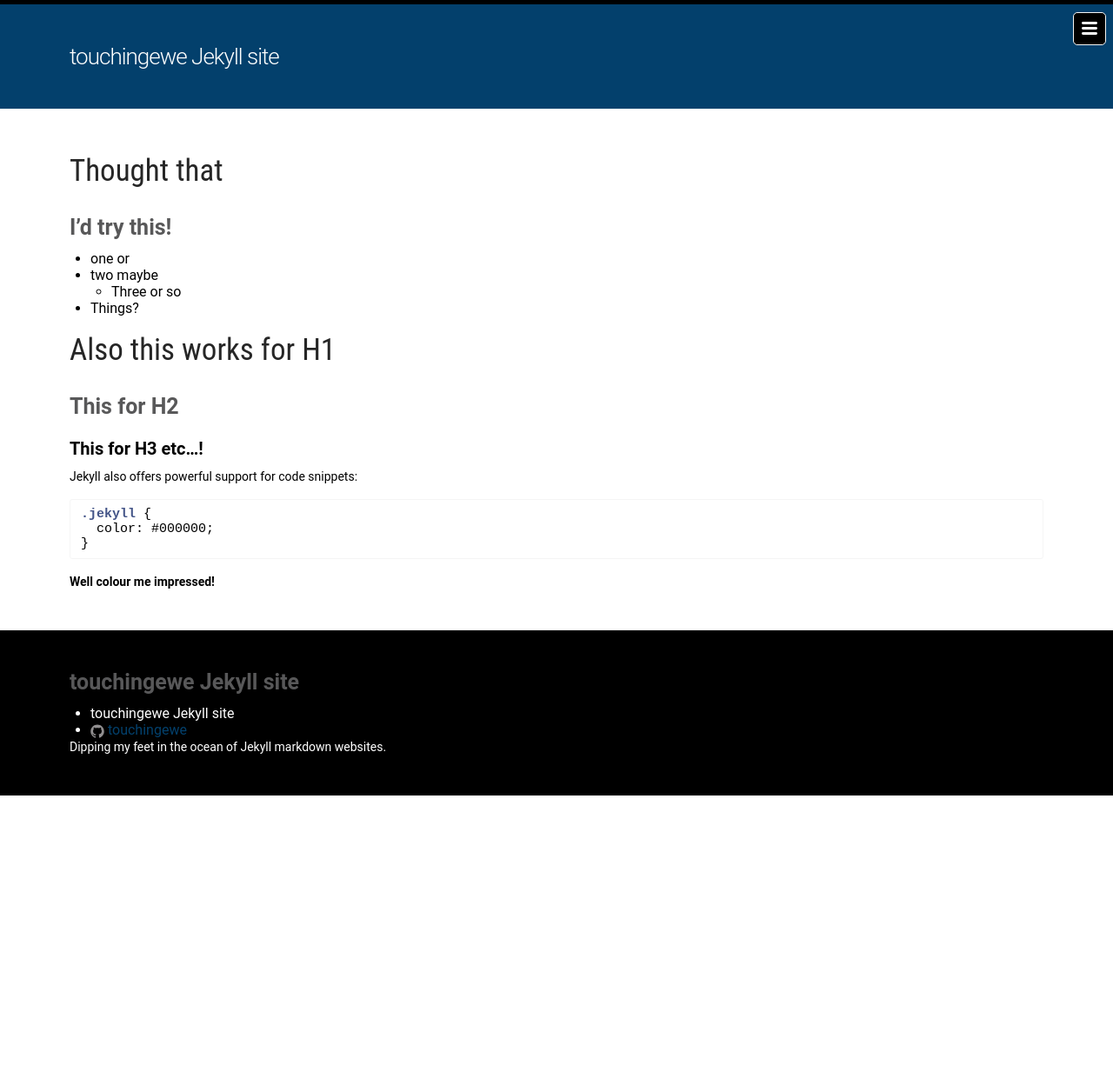
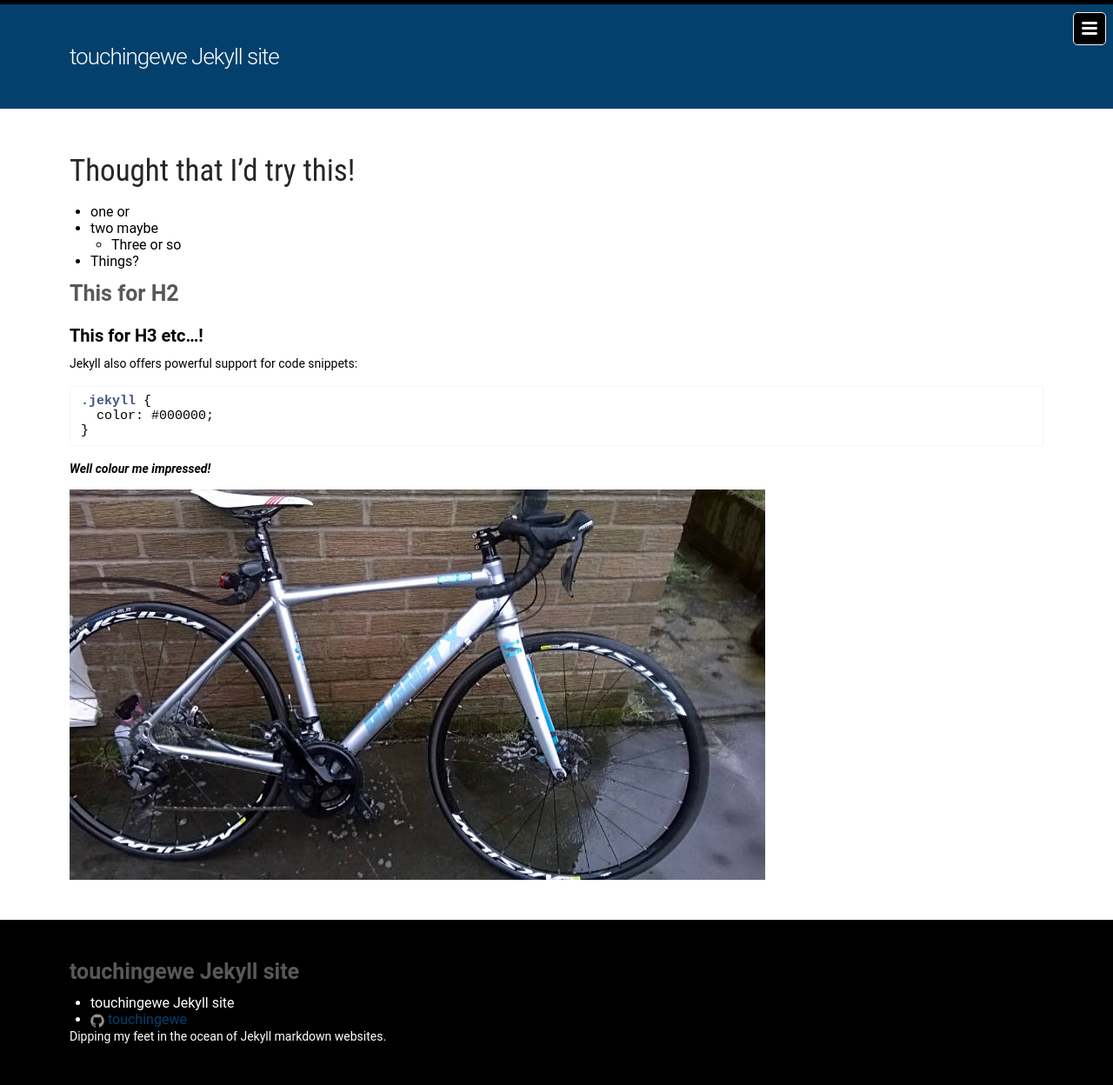
Before and after one commit to touchingewe/touchingewe.github.io, a Jekyll site: the page built from _posts/2017-01-12-a-second-post.markdown, in a window 1280 px wide. Shown: the whole page at 87% size. Built offline with Jekyll 4.4.1, drawn with Linux system fonts in a browser that asks for light colours; before the commit the page ends 915 px from its top, so only the background shows below that.

Commit message:
Altered text in prose added image

```diff
--- a/_posts/2017-01-12-a-second-post.markdown
+++ b/_posts/2017-01-12-a-second-post.markdown
@@ -1,22 +1,18 @@
 ---
 layout: post
-title:  "A second post"
-date:   2017-01-12 13:18:10 +0000
+title: A second post
+date: '2017-01-12 13:18:10 +0000'
 categories: jekyll
+published: true
 ---
 
-Thought that
-=
-
-I'd try this!
--
+# Thought that I'd try this!
 
 * one or
 * two maybe
   * Three or so
 * Things?
 
-# Also this works for H1
 ## This for H2
 ### This for H3 etc...!
 
@@ -29,4 +25,6 @@ Jekyll also offers powerful support for code snippets:
 {% endhighlight %}
 
 
-__Well colour me impressed!__
+**_Well colour me impressed!_**
+
+![London Road]({{site.baseurl}}/assets/images/london-road.jpg)
```
